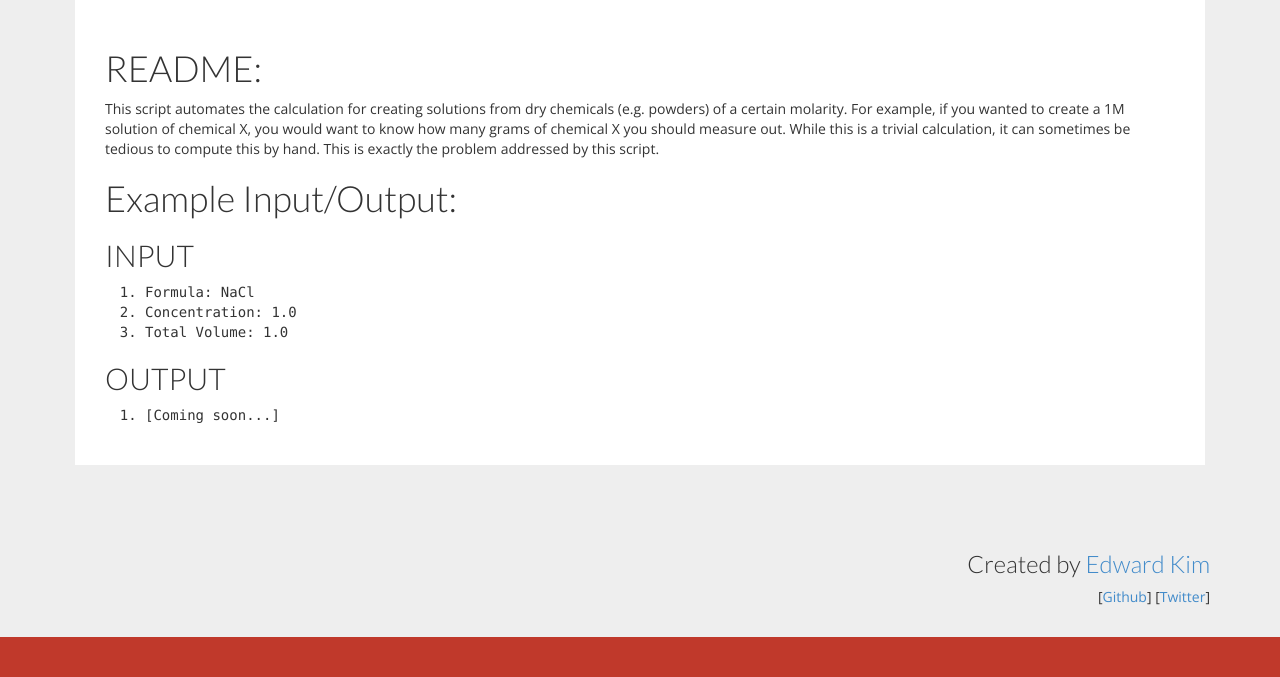
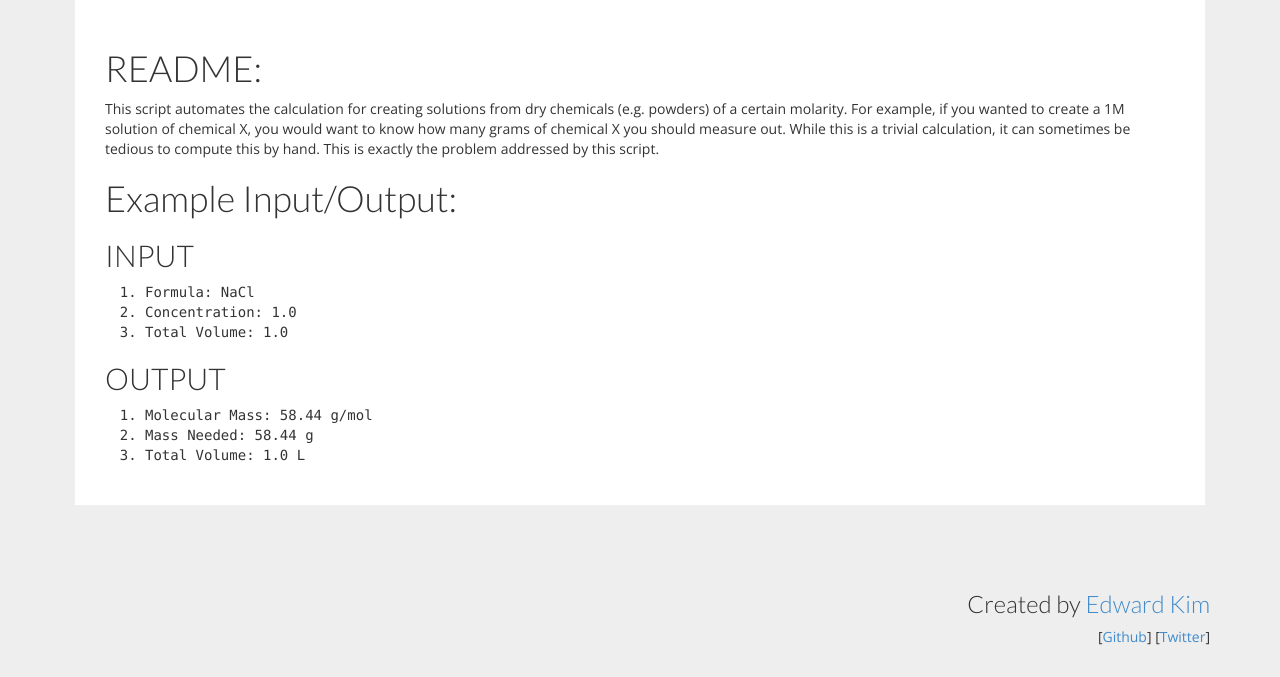
Before and after one commit to eddotman/science-frontend, a Django app: page /chemical_solutions/ in a window 1280 px wide. Shown: the part 1111-1788 px from the top of the page. Before the commit the page ends 1748 px from the top, so only its background shows below. Run offline with Django 3.2, Linux system fonts and the light colour scheme; data comes from the database, SQL or seed files in the repository.

Commit message:
added units and readme

```diff
--- a/sciencefrontend/scripts/chemical_solutions.py
+++ b/sciencefrontend/scripts/chemical_solutions.py
@@ -69,7 +69,7 @@ def chemical_solutions_compute(request):
 		mass_needed = mass * conc * vol
 
 
-		res += "<tr><td>Mass Needed:</td><td>" + str(round(mass_needed,2)) + "</td></tr>"
-		res += "<tr><td>Total Volume:</td><td>" + str(vol) + "</td></tr>"
+		res += "<tr><td>Mass Needed:</td><td>" + str(round(mass_needed,2)) + " g</td></tr>"
+		res += "<tr><td>Total Volume:</td><td>" + str(vol) + " L</td></tr>"
 
 		return HttpResponse(res)
--- a/sciencefrontend/templates/chemical_solutions.html
+++ b/sciencefrontend/templates/chemical_solutions.html
@@ -33,7 +33,9 @@
 
 		<h2>OUTPUT</h2>
 		<ol>
-			<li>[Coming soon...]</li>
+			<li>Molecular Mass: 58.44 g/mol</li>
+			<li>Mass Needed: 58.44 g</li>
+			<li>Total Volume: 1.0 L</li>
 		</ol>
 	</div>
 {% endblock %}
```
